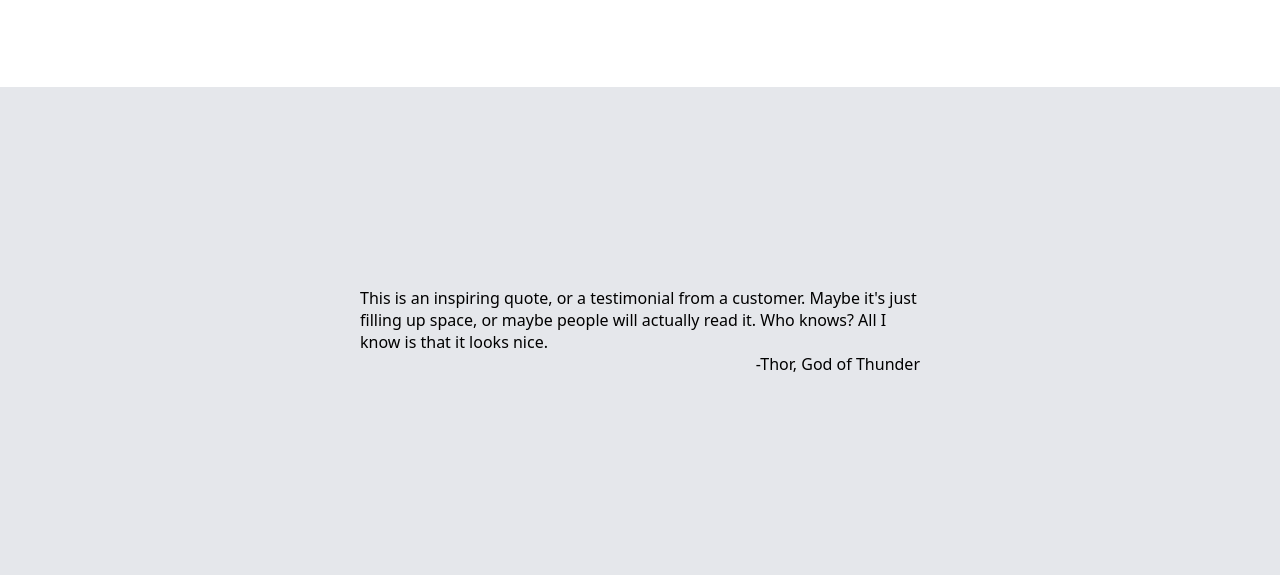
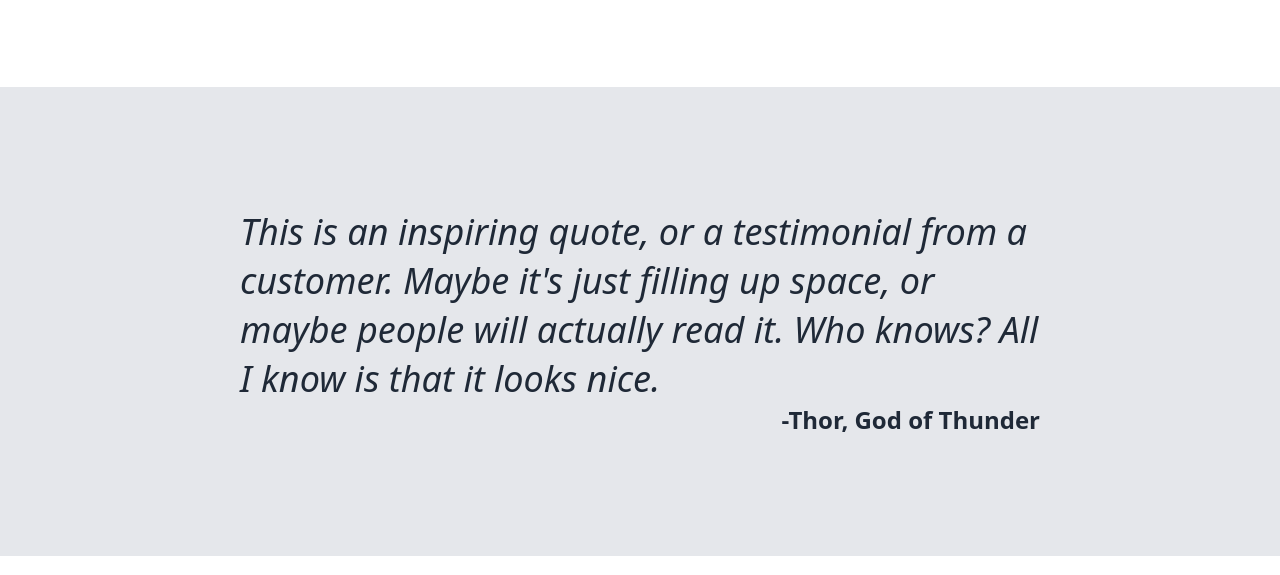
Before and after one commit to lapressle/TOPlandingpage, a plain HTML site: page index.html in a window 1280 px wide. Shown: the part 751-1326 px from the top of the page. Drawn offline with Linux system fonts and the light colour scheme.

Commit message:
format style for quote text

```diff
--- a/style.css
+++ b/style.css
@@ -101,7 +101,7 @@
 .p3quote {
     display: flex;
     flex-direction: column;
-    padding: 200px 360px;
+    padding: 120px 240px;
 }
 
 .quote, .quoter {
@@ -110,11 +110,17 @@
 
 .quote {
     justify-content: flex-start;
-
+    font-size: 36px;
+    font-style: italic;
+    font-weight: lighter;
+    color: #1F2937;
 }
 
 .quoter {
     justify-content: flex-end;
+    color: #1F2937;
+    font-size: 24px;
+    font-weight: bold;
 }
 
 ul {
```
